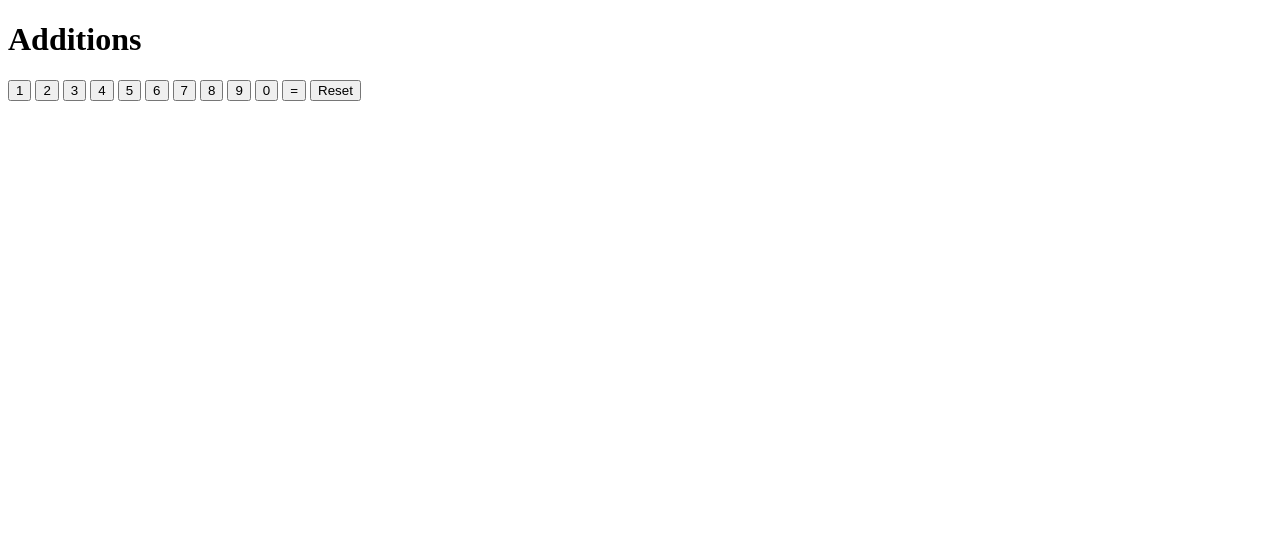
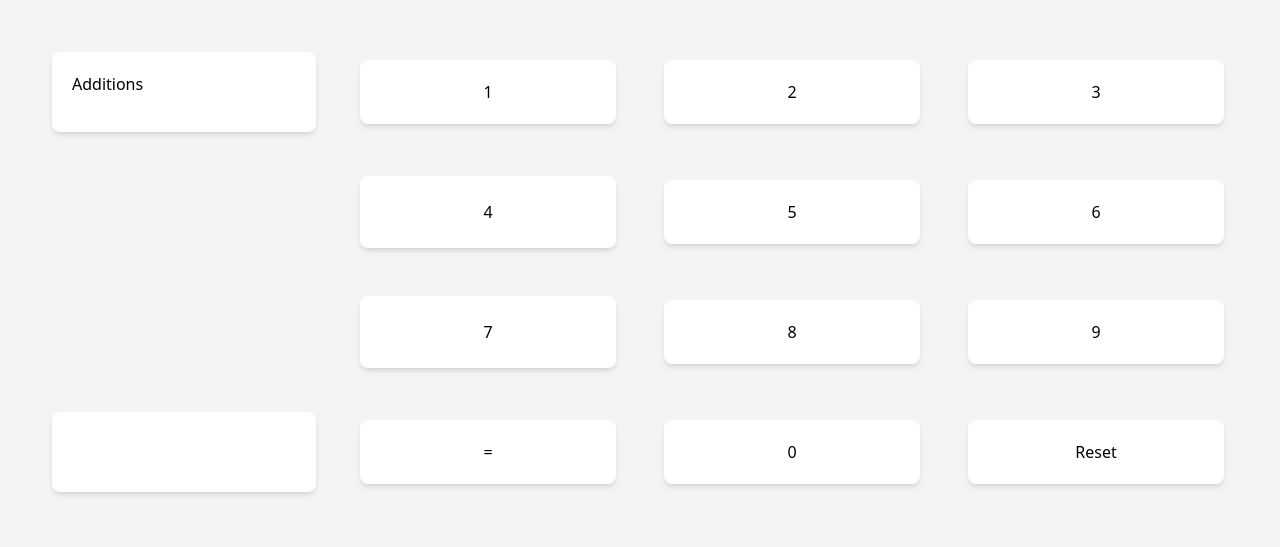
Before and after one commit to nduboi/calculatrice-js.html, a plain HTML site: page index.html in a window 1280 px wide. Drawn offline with nearby package versions, Linux system fonts and the light colour scheme.

Commit message:
Calulatrice with tailwind

```diff
--- a/build/js/main.js
+++ b/build/js/main.js
@@ -83,8 +83,9 @@ function zero() {
 }
 function equal(){
     var affichage = document.getElementById('affichage');
+    console.log("adition", nombre);
+    console.log("resultat", calcule);
     affichage.innerHTML = nombre + " = " + calcule;
-
 }
 
 function reset(){
--- a/index.html
+++ b/index.html
@@ -6,23 +6,29 @@
     <meta http-equiv="X-UA-Compatible" content="IE=edge">
     <meta name="viewport" content="width=device-width, initial-scale=1.0">
     <script src="build/js/main.js"></script>
+    <script src="https://cdn.tailwindcss.com"></script>
     <link rel="stylesheet" href="build/css/main.css">
     <title>Caluclatrice</title>
 </head>
-<body>
-    <h1>Additions</h1>
-    <p id="affichage"></p>
-    <button id="one" onclick="one()">1</button>
-    <button id="two" onclick="two()">2</button>
-    <button id="three" onclick="three()">3</button>
-    <button id="four" onclick="four()">4</button>
-    <button id="five" onclick="five()">5</button>
-    <button id=six" onclick="six()">6</button>
-    <button id="seven" onclick="seven()">7</button>
-    <button id="eight" onclick="eight()">8</button>
-    <button id="nine" onclick="nine()">9</button>
-    <button id="zero" onclick="zero()">0</button>
-    <button id="equal" onclick="equal()">=</button>
-    <button id="reset" onclick="reset()">Reset</button>
+<body class="bg-gray-100">
+    <main class="flex">
+        <section class="container p-8 grid lg:grid-rows-4 lg:grid-cols-4 md:grid-cols-2 sm:grid-cols-1">
+            <div class="m-5 shadow-md rounded-lg overflow-hidden  bg-white p-5">Additions</div>
+            <div class="m-5 shadow-md rounded-lg overflow-hidden  bg-white p-5 row-start-4"><p id="affichage"></p></div>
+            <button id="one" onclick="one()"><div class="m-6 shadow-md rounded-lg overflow-hidden bg-white p-5 hover:shadow-xl">1</div></button>
+            <button id="two" onclick="two()"><div class="m-6 shadow-md rounded-lg overflow-hidden bg-white p-5 hover:shadow-xl">2</div></button>
+            <button id="three" onclick="three()"><div class="m-6 shadow-md rounded-lg overflow-hidden bg-white p-5 hover:shadow-xl">3</div></button>
+            <button id="four" onclick="four()" class="m-6 shadow-md rounded-lg overflow-hidden bg-white col-start-2 hover:shadow-xl"><div class="m-6 ">4</div></button>
+            <button id="five" onclick="five()"><div class="m-6 shadow-md rounded-lg overflow-hidden bg-white p-5 hover:shadow-xl ">5</div></button>
+            <button id="six" onclick="six()"><div class="m-6 shadow-md rounded-lg overflow-hidden bg-white p-5 hover:shadow-xl">6</div></button>
+            <button id="seven" onclick="seven()" class="col-start-2 m-6 shadow-md rounded-lg overflow-hidden bg-white hover:shadow-xl "><div class="m-6">7</div></button>
+            <button id="eight" onclick="eight()"><div class="m-6 shadow-md rounded-lg overflow-hidden bg-white p-5 hover:shadow-xl">8</div></button>
+            <button id="nine" onclick="nine()"><div class="m-6 shadow-md rounded-lg overflow-hidden bg-white p-5 hover:shadow-xl">9</div></button>
+            <button id="equal" onclick="equal()"><div class="m-6 shadow-md rounded-lg overflow-hidden bg-white p-5 hover:shadow-xl">=</div></button>
+            <button id="zero" onclick="zero()"><div class="m-6 shadow-md rounded-lg overflow-hidden bg-white p-5 hover:shadow-xl">0</div></button>
+            <button id="reset" onclick="reset()"><div class="m-6 shadow-md rounded-lg overflow-hidden bg-white p-5 hover:shadow-xl">Reset</div></button>
+        </section>
+    </main>
+
 </body>
 </html>
```
